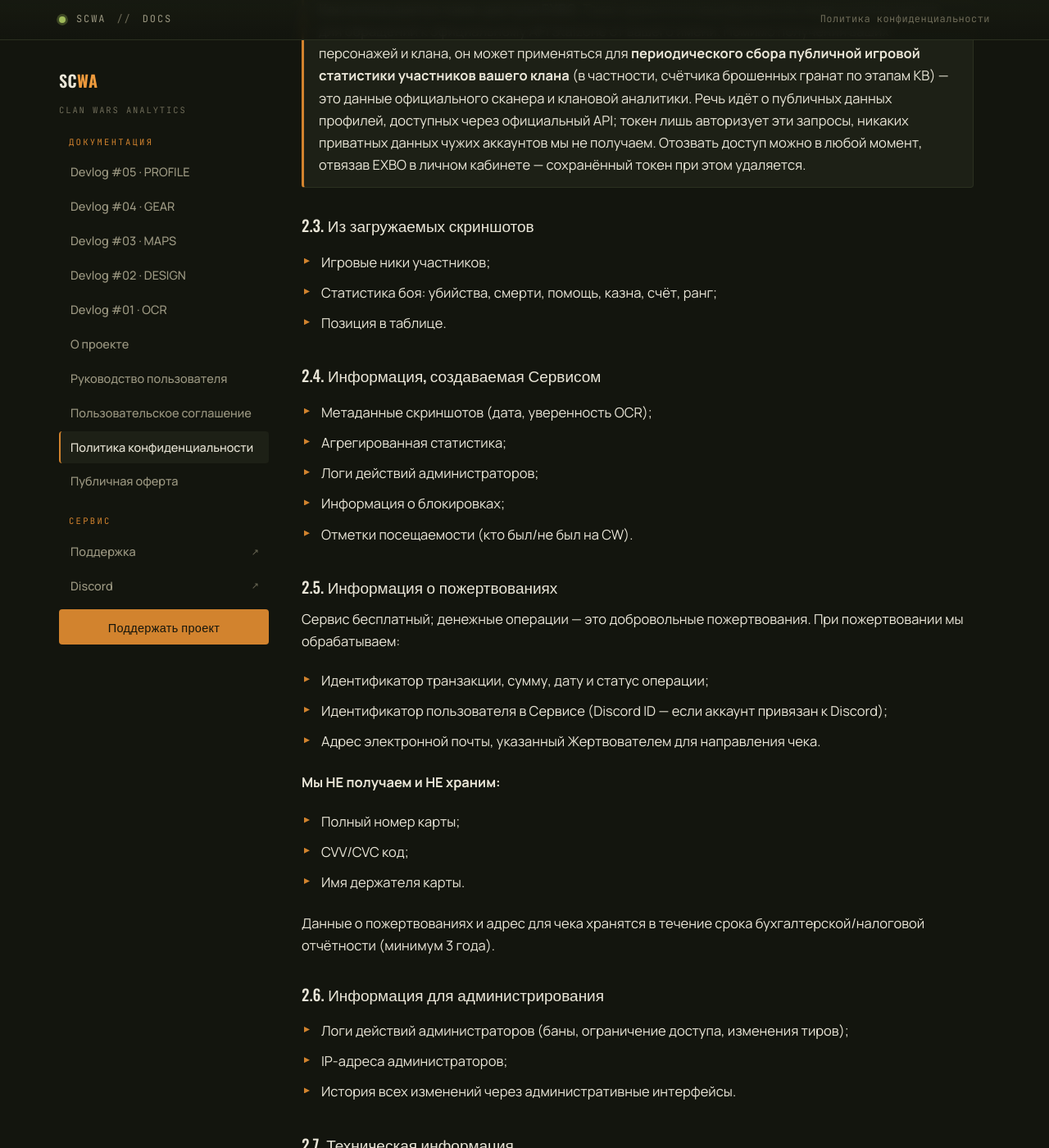
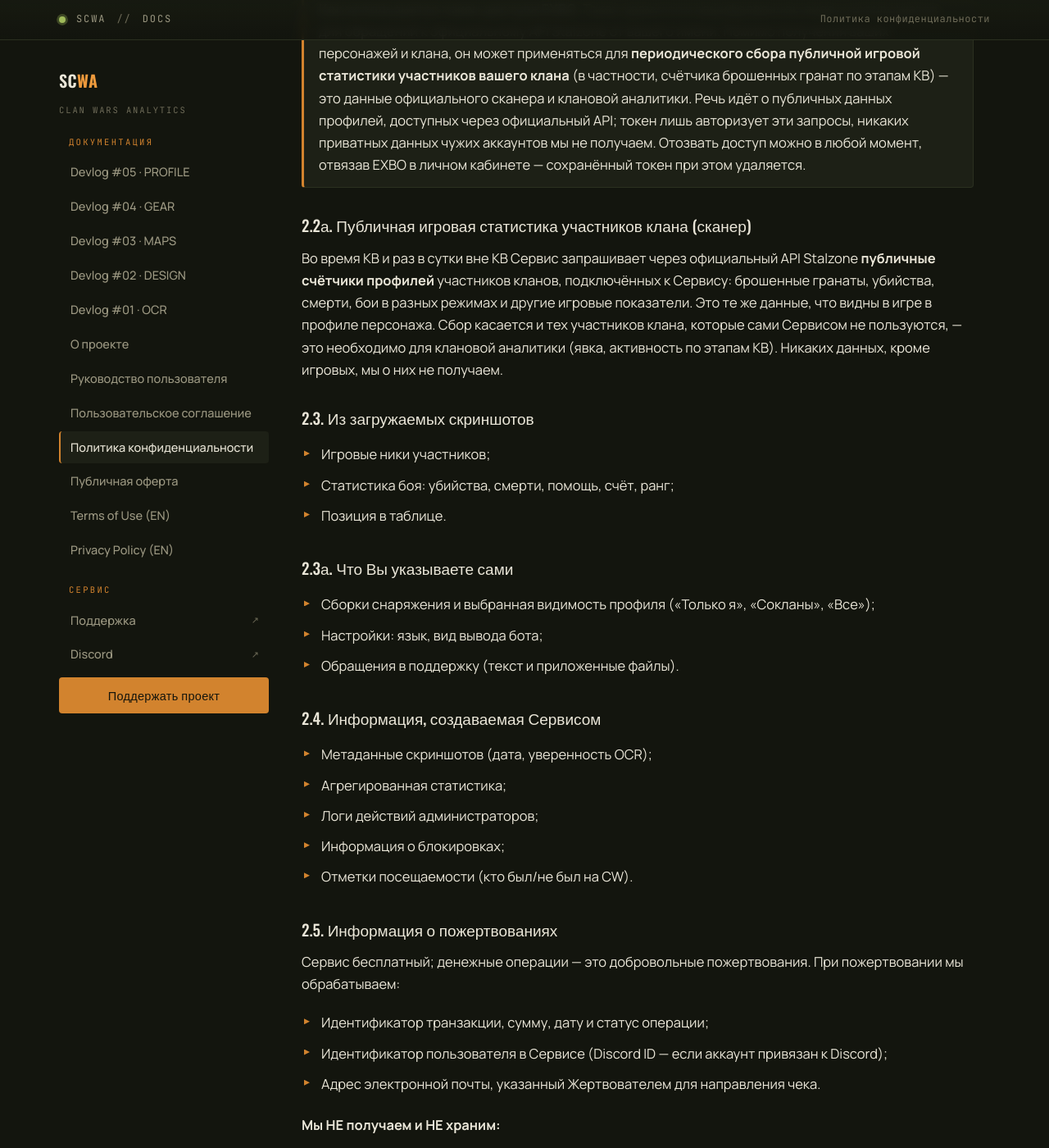
Before and after one commit to sahabush/Stalcraft-Clan-Analytics, a Jekyll site: the page built from privacy.md, in a window 1280 px wide and 1400 px high, scrolled down 1481 px. Shown: the whole window at 82% size. Built offline with Jekyll 4.4.1, drawn with Linux system fonts in a browser that asks for light colours; some of the changed text lies outside the part shown.

Commit message:
Документы: английские соглашение и политика (GDPR, UK, США), политика дополнена сканером, сеансами, тикетами
Co-Authored-By: Claude Opus 5.5 <noreply@anthropic.com>

```diff
--- a/_layouts/default.html
+++ b/_layouts/default.html
@@ -1,5 +1,5 @@
 <!DOCTYPE html>
-<html lang="ru">
+<html lang="{{ page.lang | default: 'ru' }}">
 <head>
 <meta charset="UTF-8">
 <meta name="viewport" content="width=device-width, initial-scale=1.0">
@@ -161,6 +161,8 @@
           <a href="/" {% if page.path == 'index.md' %}class="active"{% endif %}>Пользовательское соглашение</a>
           <a href="/privacy" {% if page.path == 'privacy.md' %}class="active"{% endif %}>Политика конфиденциальности</a>
           <a href="/offer" {% if page.path == 'offer.md' %}class="active"{% endif %}>Публичная оферта</a>
+          <a href="/en/terms" {% if page.path == 'en/terms.md' %}class="active"{% endif %}>Terms of Use (EN)</a>
+          <a href="/en/privacy" {% if page.path == 'en/privacy.md' %}class="active"{% endif %}>Privacy Policy (EN)</a>
         </nav>
       </div>
 
--- a/privacy.md
+++ b/privacy.md
@@ -46,10 +46,18 @@ description: Как мы обрабатываем ваши данные
 
 > **Как используется токен доступа EXBO.** Токен хранится в зашифрованном виде и используется для обращений к официальному API Stalzone от вашего имени. Помимо получения ваших персонажей и клана, он может применяться для **периодического сбора публичной игровой статистики участников вашего клана** (в частности, счётчика брошенных гранат по этапам КВ) — это данные официального сканера и клановой аналитики. Речь идёт о публичных данных профилей, доступных через официальный API; токен лишь авторизует эти запросы, никаких приватных данных чужих аккаунтов мы не получаем. Отозвать доступ можно в любой момент, отвязав EXBO в личном кабинете — сохранённый токен при этом удаляется.
 
+### 2.2а. Публичная игровая статистика участников клана (сканер)
+Во время КВ и раз в сутки вне КВ Сервис запрашивает через официальный API Stalzone **публичные счётчики профилей** участников кланов, подключённых к Сервису: брошенные гранаты, убийства, смерти, бои в разных режимах и другие игровые показатели. Это те же данные, что видны в игре в профиле персонажа. Сбор касается и тех участников клана, которые сами Сервисом не пользуются, — это необходимо для клановой аналитики (явка, активность по этапам КВ). Никаких данных, кроме игровых, мы о них не получаем.
+
 ### 2.3. Из загружаемых скриншотов
 - Игровые ники участников;
-- Статистика боя: убийства, смерти, помощь, казна, счёт, ранг;
+- Статистика боя: убийства, смерти, помощь, счёт, ранг;
 - Позиция в таблице.
+
+### 2.3а. Что Вы указываете сами
+- Сборки снаряжения и выбранная видимость профиля («Только я», «Сокланы», «Все»);
+- Настройки: язык, вид вывода бота;
+- Обращения в поддержку (текст и приложенные файлы).
 
 ### 2.4. Информация, создаваемая Сервисом
 - Метаданные скриншотов (дата, уверенность OCR);
@@ -79,7 +87,8 @@ description: Как мы обрабатываем ваши данные
 ### 2.7. Техническая информация
 - Временные метки запросов;
 - Журналы ошибок для отладки;
-- IP-адреса для защиты от DDoS и rate limiting.
+- IP-адреса для защиты от DDoS и rate limiting;
+- Для каждого входа в аккаунт: способ входа, браузер и система (User-Agent), IP-адрес и время последней активности. Эти данные видны Вам в личном кабинете в разделе «Активные сеансы» — там же любой вход можно завершить.
 
 ---
 
@@ -91,6 +100,8 @@ description: Как мы обрабатываем ваши данные
 - Полные платёжные данные;
 - Загруженные скриншоты (удаляются после обработки);
 - Личные сообщения Пользователей.
+
+Мы **не продаём** данные, **не показываем рекламу**, не используем трекеры, счётчики посещений и сторонние системы аналитики.
 
 ---
 
@@ -113,11 +124,14 @@ description: Как мы обрабатываем ваши данные
 | Тип данных | Срок хранения | Способ удаления |
 |:---|:---|:---|
 | Статистика CW | 90 дней | Автоматически |
-| Скриншоты | До обработки (секунды) | Автоматически |
+| Скриншоты | До обработки (не дольше 10 минут) | Автоматически |
+| Публичная статистика профилей (сканер) | Пока клан подключён к Сервису | По запросу Пользователя или лидера клана |
+| Сборки, настройки | До удаления аккаунта | Автоматически с аккаунтом |
+| Обращения в поддержку | Пока нужны для решения вопроса | По запросу |
 | Список участников клана | До смены состава | Через API Stalzone |
 | OAuth токены | До отзыва или истечения | Шифрованно в БД |
 | Хеш пароля (нативный аккаунт) | До удаления аккаунта | Необратимый хеш |
-| Сессия входа | До выхода или истечения срока | Хранится на сервере, в браузере — только идентификатор сессии в cookie |
+| Сессия входа (с браузером и IP) | До выхода, завершения в кабинете или 14 дней без активности | Автоматически |
 | Логи действий админов | 90 дней | Автоматически |
 | Информация о банах | 3 года (до разбана) | По решению Администрации |
 | Платёжные данные | 3 года (бухгалтерия) | Автоматически |
@@ -176,12 +190,16 @@ description: Как мы обрабатываем ваши данные
 ## 9. Права Пользователя
 
 В соответствии с ФЗ № 152 «О персональных данных», Вы имеете право:
-- Узнать, какие данные мы храним;
+- Узнать, какие данные мы храним, и получить их копию;
 - Требовать исправления неточных данных;
 - Требовать удаления данных;
 - Отозвать согласие на обработку (приведёт к невозможности использования Сервиса).
 
-Для реализации прав обратитесь в службу поддержки.
+Для реализации прав обратитесь в службу поддержки. Ответим в течение 7 рабочих дней, бесплатно. Завершить входы на других устройствах, отвязать способы входа и скрыть профиль можно самостоятельно в личном кабинете.
+
+Участник клана, который сам Сервисом не пользуется, тоже может обратиться в поддержку и попросить удалить собранную о нём статистику.
+
+Пользователи из Европейского союза, Великобритании и США могут ознакомиться с [версией политики на английском языке](https://docs.scwa.ru/en/privacy), где описаны их права по местному законодательству.
 
 ---
 
```
Also changed, not shown: other parts of privacy.md (+1 -1 lines), en/privacy.md (added, +130 -0 lines), en/terms.md (added, +93 -0 lines).
